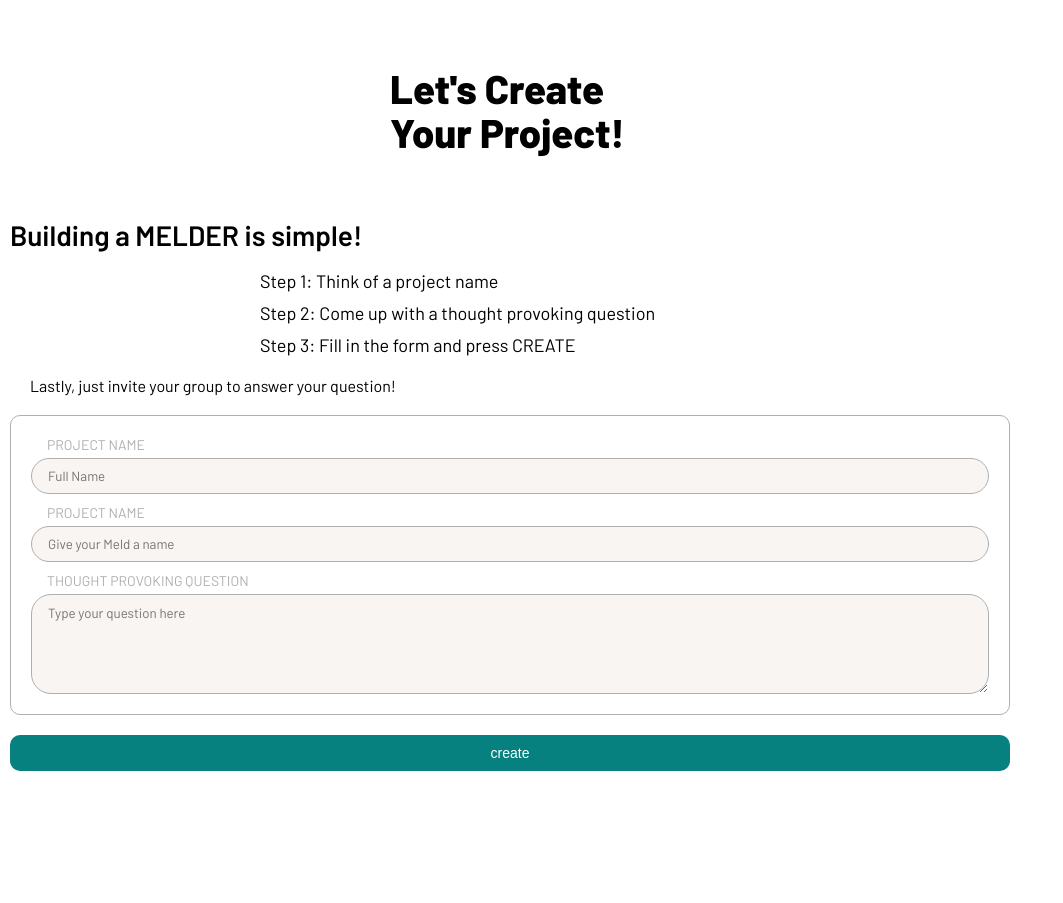
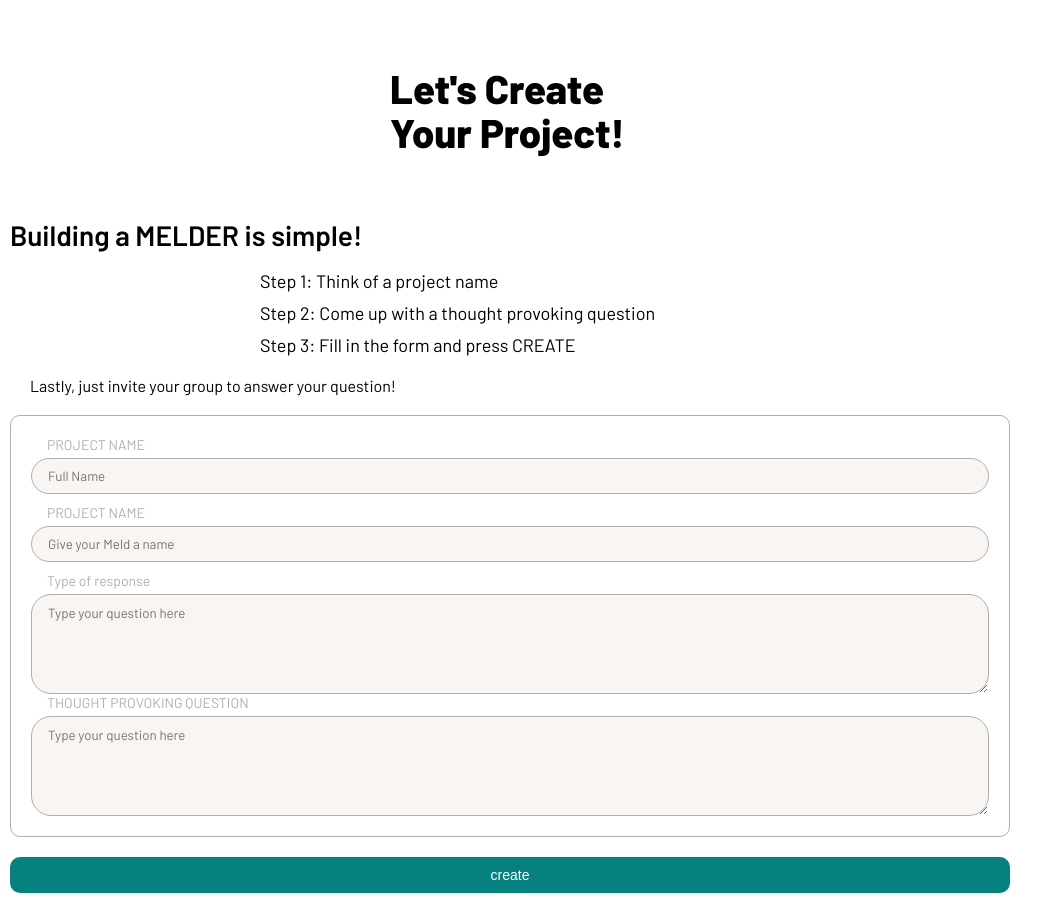
Before and after one commit to MrPreachez/capstone-melder, a React (Create React App) app: page /create in a window 1280 px wide. Shown: the whole page, without its empty margins (0-1063 px from the left). Before the commit the page ends 800 px from the top, so only its background shows below. Built offline with nearby package versions, Linux system fonts and the light colour scheme.

Commit message:
necesary changes to accomodate new input for createProject. . should assist with better ai prompting

```diff
--- a/src/pages/CreateProject/CreateProject.js
+++ b/src/pages/CreateProject/CreateProject.js
@@ -9,10 +9,11 @@ function CreateProject() {
     e.preventDefault();
     const creator_name = e.target.creator.value;
     const project_name = e.target.project.value;
+    const response_type = e.target.type.value;
     const question = e.target.question.value;
-    console.log(e.target);
-    console.log(creator_name, project_name, question);
-    if (!creator_name || !project_name || !question) {
+    console.log(e.target.type.value)
+    console.log(creator_name, project_name, response_type, question);
+    if (!creator_name || !project_name || !question || !response_type ) {
       alert("Please fill in all fields to submit your project");
     } else {
       try {
@@ -21,6 +22,7 @@ function CreateProject() {
           {
             creator_name,
             project_name,
+            response_type,
             question,
           }
         );
@@ -89,6 +91,18 @@ function CreateProject() {
                 placeholder="Give your Meld a name"
               />
             </div>
+            <div className="addProject__field addProject__field2">
+              <label className="addProject__label-B">
+                Type of response
+              </label>
+
+              <textarea
+                className="addProject__inputB"
+                id="msg"
+                name="type"
+                placeholder="Type your question here"
+              ></textarea>
+            </div>
 
             <div className="addProject__field addProject__field2">
               <label className="addProject__label-B">
--- a/src/pages/Results/Results.js
+++ b/src/pages/Results/Results.js
@@ -45,7 +45,7 @@ function Result() {
         </div>
       </section>
       <section className="result__generate">
-        <p className="result__generate--text">generated response</p>
+        <p className="result__generate--text">{currentResult.result}</p>
       </section>
       <section className="names__container">
         <div className="names__list">
```
